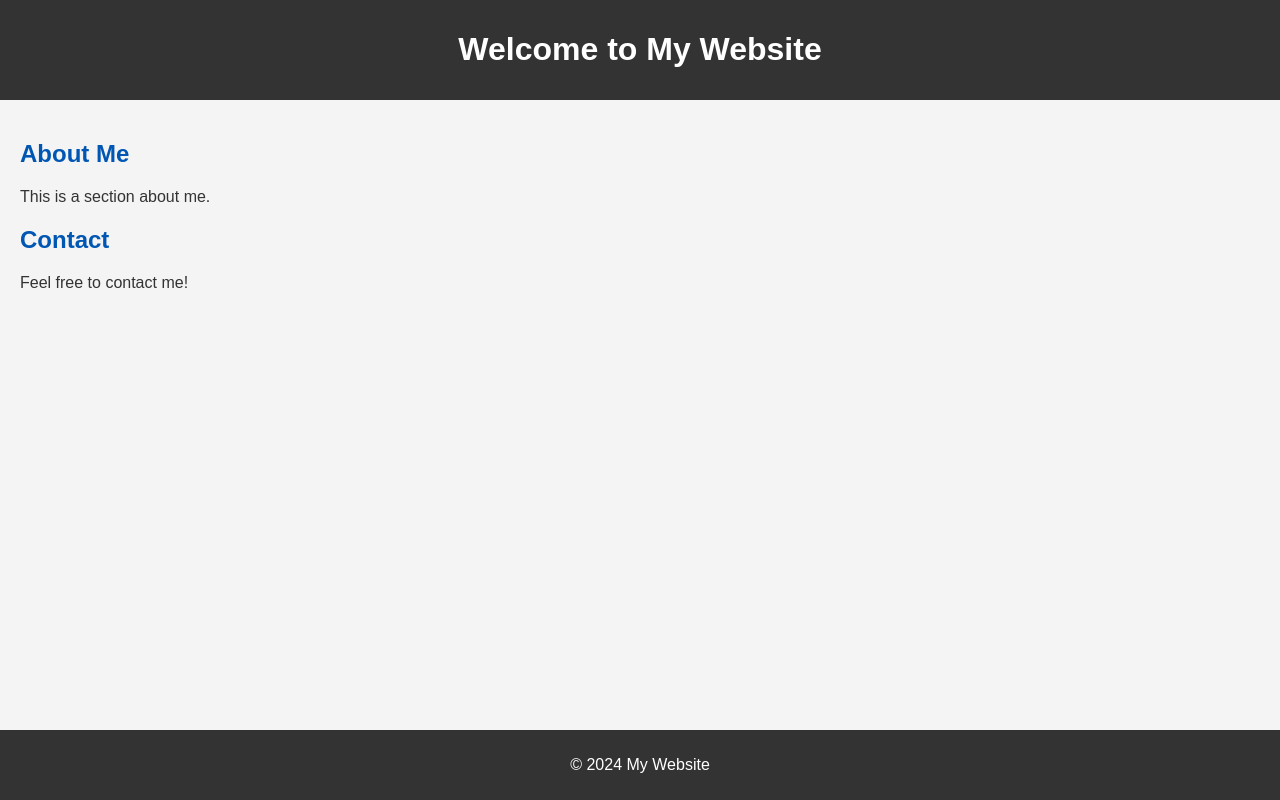
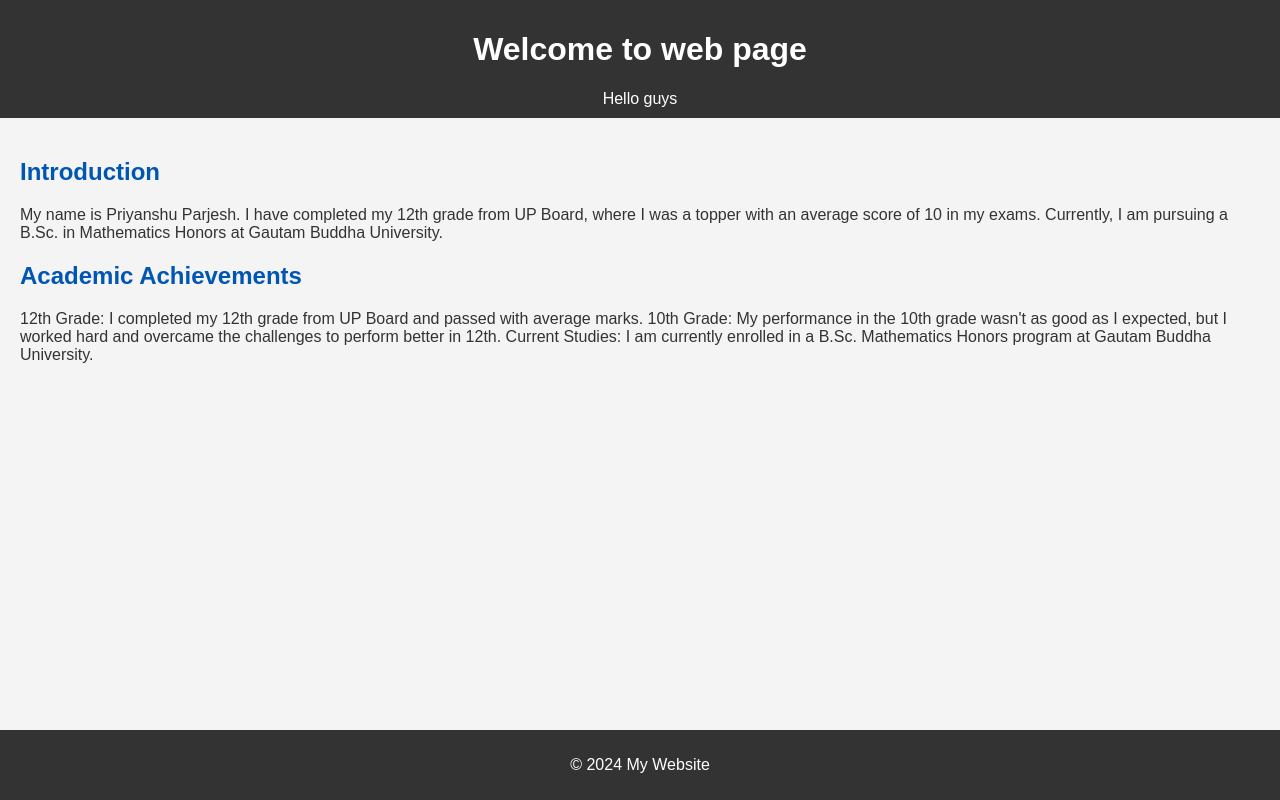
Before and after one commit to PRIANSHU470/Prianshuparjesh.github.io, a plain HTML site: page index.html in a window 1280 px wide. Drawn offline with Linux system fonts and the light colour scheme.

Commit message:
Update index.html

```diff
--- a/index.html
+++ b/index.html
@@ -8,18 +8,24 @@
 </head>
 <body>
     <header>
-        <h1>Welcome to My Website</h1>
+        <h1>Welcome to web page</h1>
+        Hello guys
     </header>
 
     <main>
         <section>
-            <h2>About Me</h2>
-            <p>This is a section about me.</p>
+            <h2>Introduction</h2>
+            <p>My name is Priyanshu Parjesh. I have completed my 12th grade from UP Board, where I was a topper with an average score of 10 in my exams. Currently, I am pursuing a B.Sc. in Mathematics Honors at Gautam Buddha University.
+
+</p>
         </section>
 
         <section>
-            <h2>Contact</h2>
-            <p>Feel free to contact me!</p>
+            <h2>Academic Achievements
+</h2>
+            <p>12th Grade: I completed my 12th grade from UP Board and passed with average marks.
+10th Grade: My performance in the 10th grade wasn't as good as I expected, but I worked hard and overcame the challenges to perform better in 12th.
+Current Studies: I am currently enrolled in a B.Sc. Mathematics Honors program at Gautam Buddha University.</p>
         </section>
     </main>
 
```
